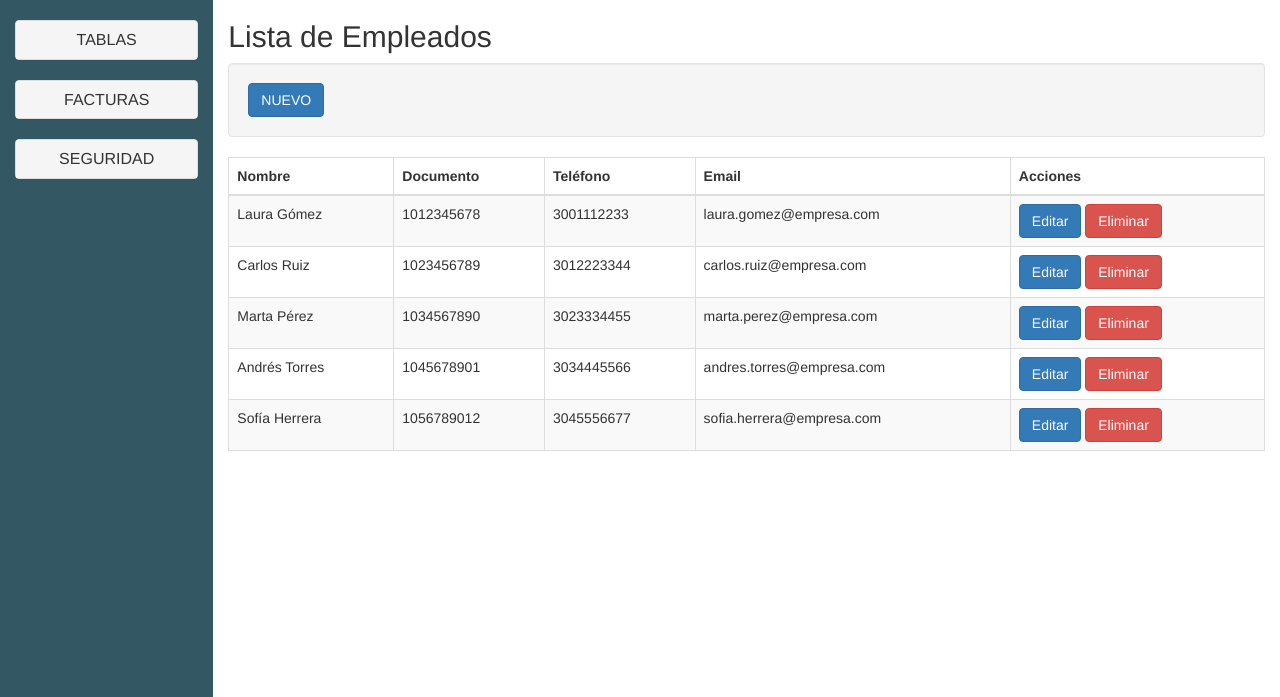
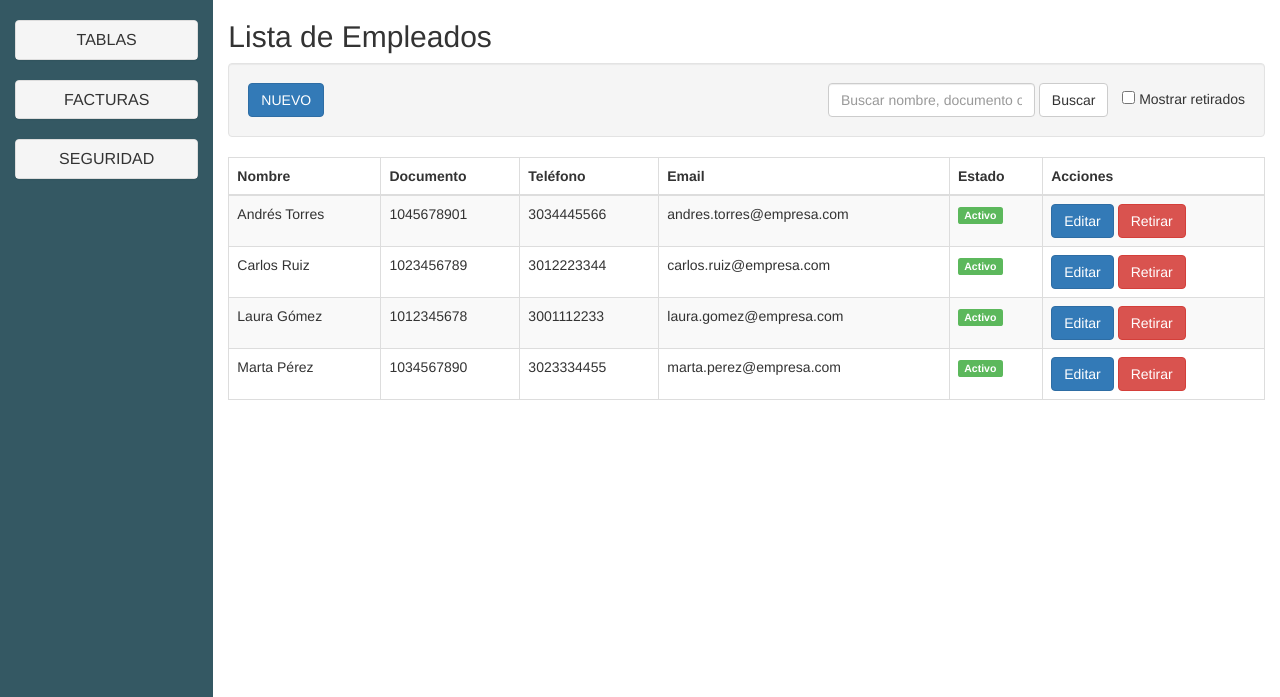
Before and after one commit to soypadierna/MVC_Contactos, an ASP.NET Core app: page /TBLempleado in a window 1280 px wide. Shown: the part 52-749 px from the top of the page. Run offline with ASP.NET Core 8, Linux system fonts and the light colour scheme; data comes from the database, SQL or seed files in the repository; some libraries are stand-ins or nearby versions.

Commit message:
feat(fase2): retiro y reactivación de empleados, documento único y modal de eliminación en clientes

```diff
--- a/Controllers/TBLempleadoController.cs
+++ b/Controllers/TBLempleadoController.cs
@@ -14,9 +14,26 @@ namespace MVC_Contactos.Controllers
             _context = context;
         }
 
-        public IActionResult Index()
+        public IActionResult Index(string? q, bool verRetirados = false)
         {
-            return View(_context.TBLEMPLEADO.ToList());
+            var hoy = DateTime.Today;
+            var query = _context.TBLEMPLEADO.AsQueryable();
+
+            if (!verRetirados)
+                query = query.Where(e => e.DtmRetiro == null || e.DtmRetiro > hoy);
+
+            if (!string.IsNullOrWhiteSpace(q))
+            {
+                var t = q.Trim();
+                query = query.Where(e =>
+                    (e.strNombre != null && e.strNombre.Contains(t)) ||
+                    e.NumDocumento.ToString().Contains(t) ||
+                    (e.StrEmail != null && e.StrEmail.Contains(t)));
+            }
+
+            ViewBag.Q = q;
+            ViewBag.VerRetirados = verRetirados;
+            return View(query.OrderBy(e => e.strNombre).ToList());
         }
 
         public IActionResult Nuevo()
@@ -73,19 +90,32 @@ namespace MVC_Contactos.Controllers
             return View(model);
         }
 
-        [HttpGet]
-        public IActionResult Borrar(int id)
+        [HttpPost]
+        [ValidateAntiForgeryToken]
+        public IActionResult Retirar(int id)
         {
-            var otabla = _context.TBLEMPLEADO.Find(id);
-            if (otabla == null) return NotFound();
-            if (_context.TBLFACTURAS.Any(f => f.IdEmpleado == id))
-            {
-                TempData["Error"] = "No se puede eliminar: el empleado tiene facturas.";
-                return Redirect("/TBLEmpleado/index");
-            }
-            _context.TBLEMPLEADO.Remove(otabla);
+            var e = _context.TBLEMPLEADO.Find(id);
+            if (e == null) return NotFound();
+            e.DtmRetiro = DateTime.Today;
+            e.DtmFechaModifica = DateTime.Now.Date;
+            e.StrUsuarioModifico = "javier";
             _context.SaveChanges();
-            return Redirect("/TBLEmpleado/index");
+            TempData["Ok"] = "Empleado retirado.";
+            return RedirectToAction("Index");
+        }
+
+        [HttpPost]
+        [ValidateAntiForgeryToken]
+        public IActionResult Reactivar(int id)
+        {
+            var e = _context.TBLEMPLEADO.Find(id);
+            if (e == null) return NotFound();
+            e.DtmRetiro = null;
+            e.DtmFechaModifica = DateTime.Now.Date;
+            e.StrUsuarioModifico = "javier";
+            _context.SaveChanges();
+            TempData["Ok"] = "Empleado reactivado.";
+            return RedirectToAction("Index", new { verRetirados = true });
         }
     }
 }
--- a/Views/TBLempleado/Index.cshtml
+++ b/Views/TBLempleado/Index.cshtml
@@ -1,6 +1,9 @@
 @model IEnumerable<MVC_Contactos.Models.TBLEMPLEADO>
 @{
     ViewBag.Title = "Empleados";
+    var hoy = DateTime.Today;
+    string q = ViewBag.Q as string ?? "";
+    bool verRetirados = ViewBag.VerRetirados is bool b && b;
 }
 <h2>Lista de Empleados</h2>
 
@@ -8,9 +11,20 @@
 {
     <div class="alert alert-danger">@TempData["Error"]</div>
 }
+@if (TempData["Ok"] != null)
+{
+    <div class="alert alert-success">@TempData["Ok"]</div>
+}
 
-<div class="well">
-    <a asp-action="Nuevo" class="btn btn-primary">NUEVO</a>
+<div class="well clearfix">
+    <a asp-action="Nuevo" class="btn btn-primary pull-left" style="margin-right:10px">NUEVO</a>
+    <form method="get" action="@Url.Action("Index")" class="form-inline pull-right">
+        <input type="text" name="q" value="@q" class="form-control" placeholder="Buscar nombre, documento o correo" />
+        <button type="submit" class="btn btn-default">Buscar</button>
+        <label style="margin-left:10px; font-weight:normal">
+            <input type="checkbox" name="verRetirados" value="true" @(verRetirados ? "checked" : "") onchange="this.form.submit()" /> Mostrar retirados
+        </label>
+    </form>
 </div>
 
 @if (Model.Any())
@@ -22,21 +36,46 @@
                 <th>Documento</th>
                 <th>Teléfono</th>
                 <th>Email</th>
+                <th>Estado</th>
                 <th>Acciones</th>
             </tr>
         </thead>
         <tbody>
             @foreach (var item in Model)
             {
+                var retirado = item.DtmRetiro != null && item.DtmRetiro <= hoy;
+                var programado = item.DtmRetiro != null && item.DtmRetiro > hoy;
                 <tr>
                     <td>@item.strNombre</td>
                     <td>@item.NumDocumento</td>
                     <td>@item.StrTelefono</td>
                     <td>@item.StrEmail</td>
                     <td>
+                        @if (retirado)
+                        {
+                            <span class="label label-default">Retirado @item.DtmRetiro?.ToString("dd/MM/yyyy")</span>
+                        }
+                        else if (programado)
+                        {
+                            <span class="label label-warning">Retiro programado @item.DtmRetiro?.ToString("dd/MM/yyyy")</span>
+                        }
+                        else
+                        {
+                            <span class="label label-success">Activo</span>
+                        }
+                    </td>
+                    <td>
                         <a asp-action="Editar" asp-route-id="@item.IdEmpleado" class="btn btn-primary">Editar</a>
-                        <a asp-action="Borrar" asp-route-id="@item.IdEmpleado" class="btn btn-danger"
-                           onclick="return confirm('¿Seguro que desea eliminar este empleado?');">Eliminar</a>
+                        @if (retirado)
+                        {
+                            <form asp-action="Reactivar" asp-route-id="@item.IdEmpleado" method="post" style="display:inline">
+                                <button type="submit" class="btn btn-success">Reactivar</button>
+                            </form>
+                        }
+                        else
+                        {
+                            <button type="button" class="btn btn-danger btn-retirar" data-id="@item.IdEmpleado" data-nombre="@item.strNombre">Retirar</button>
+                        }
                     </td>
                 </tr>
             }
@@ -45,5 +84,36 @@
 }
 else
 {
-    <div class="alert alert-info">No hay empleados registrados.</div>
+    <div class="alert alert-info">No hay empleados para mostrar.</div>
 }
+
+<div class="modal fade" id="modalRetirar" tabindex="-1" role="dialog">
+    <div class="modal-dialog">
+        <div class="modal-content">
+            <form asp-action="Retirar" method="post">
+                <div class="modal-header">
+                    <button type="button" class="close" data-dismiss="modal">&times;</button>
+                    <h4 class="modal-title">Retirar empleado</h4>
+                </div>
+                <div class="modal-body">
+                    ¿Seguro que desea retirar a <strong id="nombreRetirar"></strong>? Podrá reactivarlo después.
+                </div>
+                <div class="modal-footer">
+                    <input type="hidden" name="id" id="idRetirar" />
+                    <button type="button" class="btn btn-default" data-dismiss="modal">Cancelar</button>
+                    <button type="submit" class="btn btn-danger">Retirar</button>
+                </div>
+            </form>
+        </div>
+    </div>
+</div>
+
+<script>
+    $(function () {
+        $('.btn-retirar').on('click', function () {
+            $('#idRetirar').val($(this).data('id'));
+            $('#nombreRetirar').text($(this).data('nombre'));
+            $('#modalRetirar').modal('show');
+        });
+    });
+</script>
```
Also changed, not shown: Controllers/ClientesController.cs (+11 -15 lines), Models/ClienteDatos.cs (+14 -0 lines), Views/Clientes/Delete.cshtml (deleted, +0 -19 lines), Views/Clientes/Index.cshtml (+36 -1 lines).
